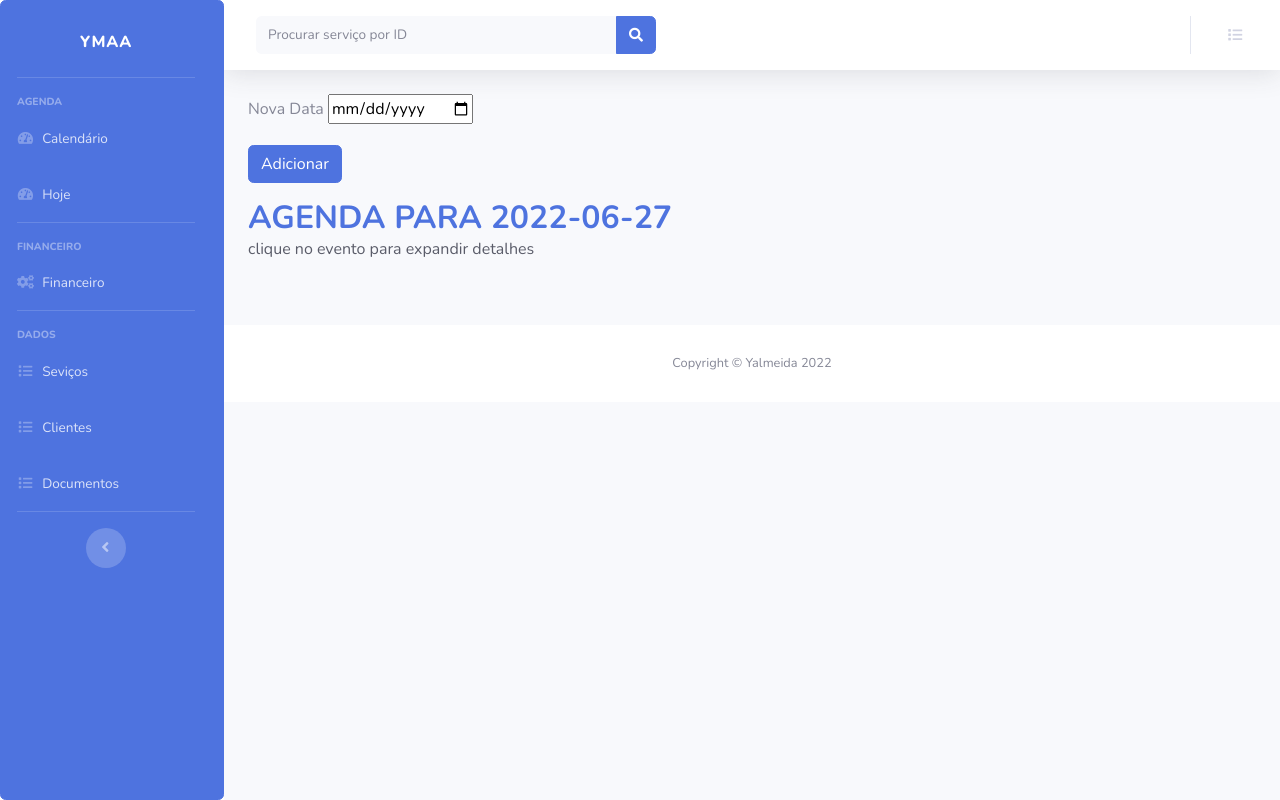
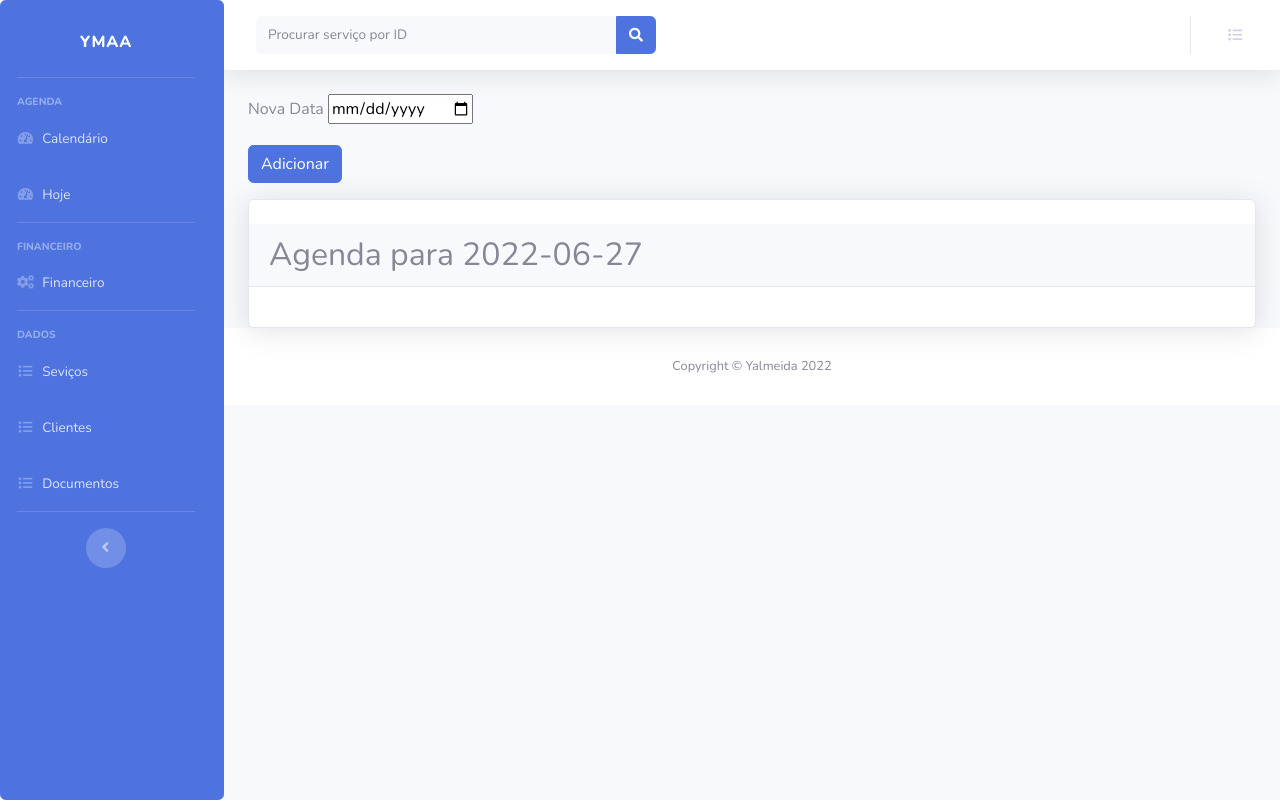
Before and after one commit to yalmeidarj/Projeto-Ymaa, a Flask app: page /timeline in a window 1280 px wide. Run offline with Flask 2, Linux system fonts and the light colour scheme; the visitor is signed in with stand-in values (Sample User, id 1); data that the repository does not hold is empty; parts of the project's set-up code (start-up, migrations or seed data) failed here and were passed over; some libraries are stand-ins or nearby versions.

Commit message:
features update timeline view

```diff
--- a/app.py
+++ b/app.py
@@ -106,7 +106,7 @@ day_today = datetime.datetime.today()
 yesterday = day_today - datetime.timedelta(days=1)
 events = []
 
-todays_events = db.session.query(Services).filter(Services.service_date.between(str(yesterday), str(day_today))).all()
+todays_events = db.session.query(Services).all()
 
 indx = 0
 for event in todays_events:
@@ -119,7 +119,7 @@ for event in todays_events:
     'notes': todays_events[indx].Notes,
     }
     events.append(event_to_add)
-    indx =+ 1
+    indx += 1
 
 
 ############################
@@ -449,6 +449,11 @@ def clientes():
 
   return render_template('clientes.html', **locals())
 
+@app.route('/client_view')
+@login_required
+def client_view(client):
+
+  return render_template('client_view.html', client=client, **locals())
 
 if __name__ == '__main__':
   app.run(host='0.0.0.0', port='8888', debug=True)
--- a/templates/clientes.html
+++ b/templates/clientes.html
@@ -82,6 +82,7 @@ $(document).ready(function() {
   </div>
   </div>
   <body>
+  <div class="container-fluid">
   <div class="card shadow mb-4">
   <div class="card-header py-3">
     <h6 class="m-0 font-weight-bold text-primary">Clientes</h6>
@@ -126,6 +127,7 @@ $(document).ready(function() {
                 </tbody>
             </table>
     </div>
+    </div>
 
 
     {% block scripts %}{% endblock %}
--- a/templates/servicos.html
+++ b/templates/servicos.html
@@ -90,10 +90,12 @@ $(document).ready(function() {
   </div>
   <br>
   <body>
+  <div class="container-fluid">
   <div class="card shadow mb-4">
   <div class="card-header py-3">
     <h6 class="m-0 font-weight-bold text-primary">Serviços</h6>
   </div>
+
     <div class="card-body">
         <div class="table-responsive">
 
@@ -237,6 +239,7 @@ $(document).ready(function() {
             </form>
         </div>
         </div>
+    </div>
     {% block scripts %}{% endblock %}
     {% endblock %}
   </body>
--- a/templates/timeline.html
+++ b/templates/timeline.html
@@ -13,14 +13,15 @@
       </div>
 </form>
 <!-- <br> -->
-<div class="container py-7">
-        <h2 class="text-uppercase text-letter-spacing-xs my-0 text-primary font-weight-bold">
+<div class="container-fluid">
+  <div class="card shadow">
+          <br>
+          <h2 class="card-header">
             Agenda para {{date_to_display}}
           </h2>
-        <p class="text-sm text-dark mt-0 mb-5">clique no evento para expandir detalhes</p>
           <!-- Days -->
           <div class="row">
-          <div class="col-lg-4 mb-3" id="today">
+            <div class="card-body" id="today">
 
         {% for event in events %}
               <ul class="list-timeline list-timeline-primary">
@@ -35,4 +36,5 @@
 
           </div>
   </div>
+</div>
 {% endblock %}
```
Also changed, not shown: templates/calendar.html (+5 -10 lines), templates/client_view.html (added, +26 -0 lines), templates/despesas.html (+9 -76 lines). Lines whose indentation alone changed are shown as unchanged.
